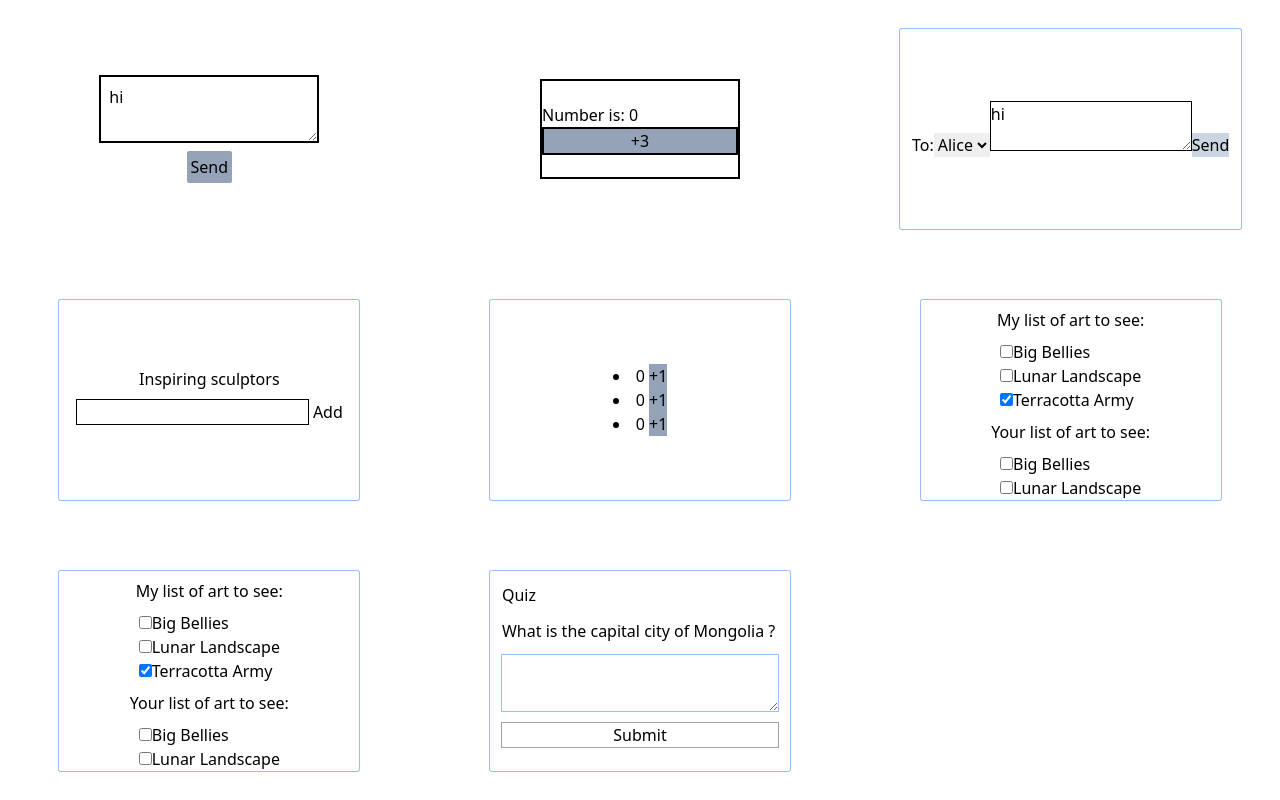
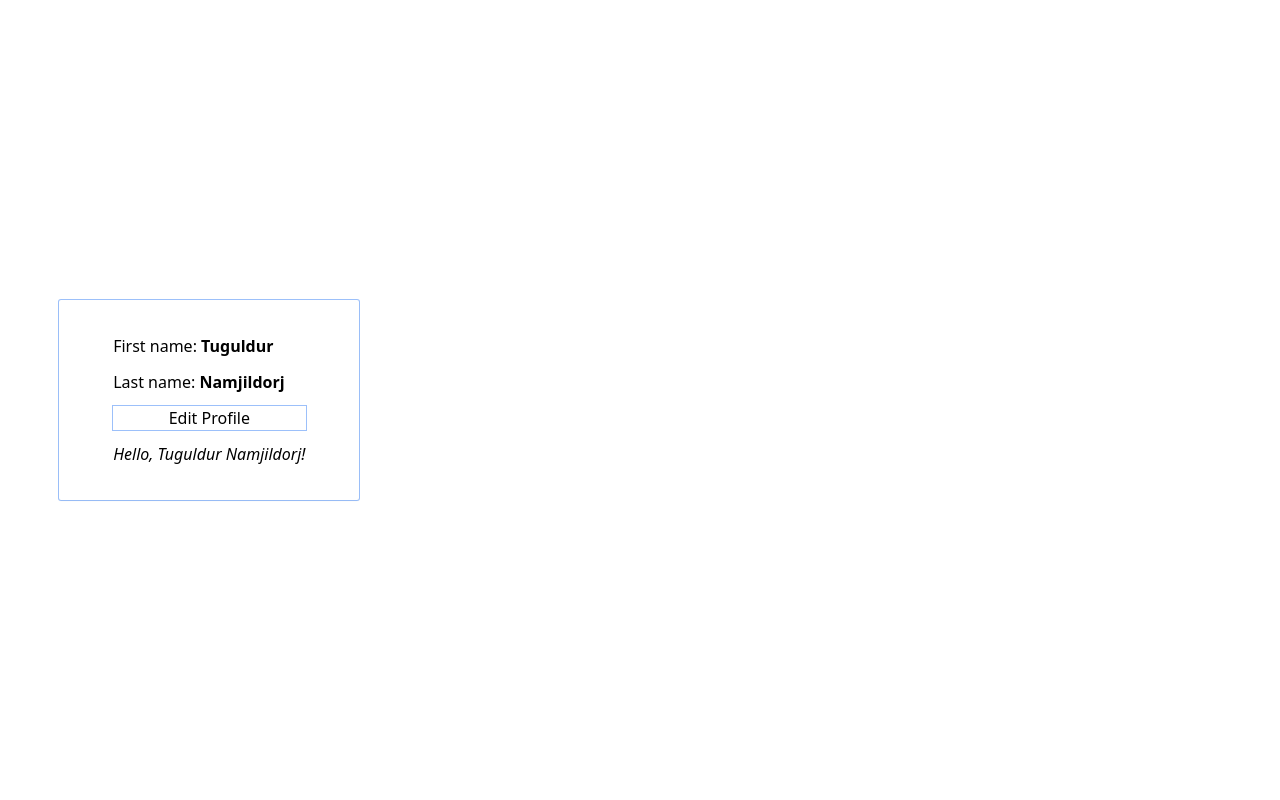
Before and after one commit to Tuugii0526/reactLearning, a Next.js app: page / in a window 1280 px wide. Built offline with nearby package versions, Linux system fonts and the light colour scheme.

Commit message:
august 28 class update

```diff
--- /dev/null
+++ b/src/components/ManagingState/Problem1ReactingToInput.jsx
@@ -0,0 +1,32 @@
+import {useState} from 'react'
+export default function EditProfile() {
+  const [firstName,setFirstName]=useState('Tuguldur')
+  const [lastName,setLastName]=useState('Namjildorj')
+  const [isEditing,setIsEditing]=useState(false)
+  return (
+    <form className='flex flex-col gap-3'>
+      <label>
+        First name:{' '}
+       {
+         isEditing ?
+        <input className='ring-1' value={firstName} onChange={(e)=>{setFirstName(e.target.value)}}/>:
+          <b>{firstName}</b>
+       }
+      </label>
+      <label>
+        Last name:{' '}
+       {
+         isEditing ?
+        <input className='ring-1' value={lastName} onChange={(e)=>{setLastName(e.target.value)}}/>:
+          <b>{lastName}</b>
+       }
+      </label>
+      <button className='ring-1' type="submit" onClick={(e)=>{
+        e.preventDefault()
+        setIsEditing(!isEditing)}}>
+        {isEditing ? 'Save': 'Edit'} Profile
+      </button>
+      <p><i>Hello, {firstName} {lastName}!</i></p>
+    </form>
+  );
+}
--- a/src/components/ManagingState/ReactingToInputWithState.jsx
+++ b/src/components/ManagingState/ReactingToInputWithState.jsx
@@ -21,7 +21,7 @@ export  const ReactingToInputWithState=()=>{
     const submitForm=(answer)=>{
         return new Promise((resolve,reject)=>{
             setTimeout(()=>{
-                if(answer!=='ub' || answer!=='ulaanbaatar')
+                if(answer!=='ub')
                 {
                     reject(new Error('Good guess but a wrong answer.Try again !'))
                 }
--- a/src/pages/index.jsx
+++ b/src/pages/index.jsx
@@ -6,6 +6,7 @@ import { ReplacingArray } from "@/components/AddingInteractivity/ReplacingArray"
 import { SculptorList } from "@/components/AddingInteractivity/SculptorList";
 import { StateAsASnapshot } from "@/components/AddingInteractivity/StateAsASnapshot";
 import { StateOverTime } from "@/components/AddingInteractivity/StateOverTime";
+import EditProfile from "@/components/ManagingState/Problem1ReactingToInput";
 import { ReactingToInputWithState } from "@/components/ManagingState/ReactingToInputWithState";
 import { FilterableProductTable } from "@/components/QuickStart/ThinkingInReact/FilterableProductTable";
 import { ScrollOne } from "@/components/Scroll/ScrollOne/ScrollOne-AppearsAsSoonAsScroll";
@@ -15,7 +16,7 @@ const inter = Inter({ subsets: ["latin"] });
 
 export default function Home() {
   return <div className="w-full h-screen grid grid-cols-1 justify-items-center items-center gap-3 overflow-scroll lg:grid-cols-3 md:grid-cols-2 ">
-    <StateAsASnapshot/>
+    {/* <StateAsASnapshot/>
     <RenderingTakesASnapshotInTime/>
     <Container>
       <StateOverTime/>
@@ -26,6 +27,9 @@ export default function Home() {
   <ArtBucketListImmer/>
   <Container>
     <ReactingToInputWithState/>
+  </Container> */}
+  <Container>
+  <EditProfile/>
   </Container>
   </div>
 
```
